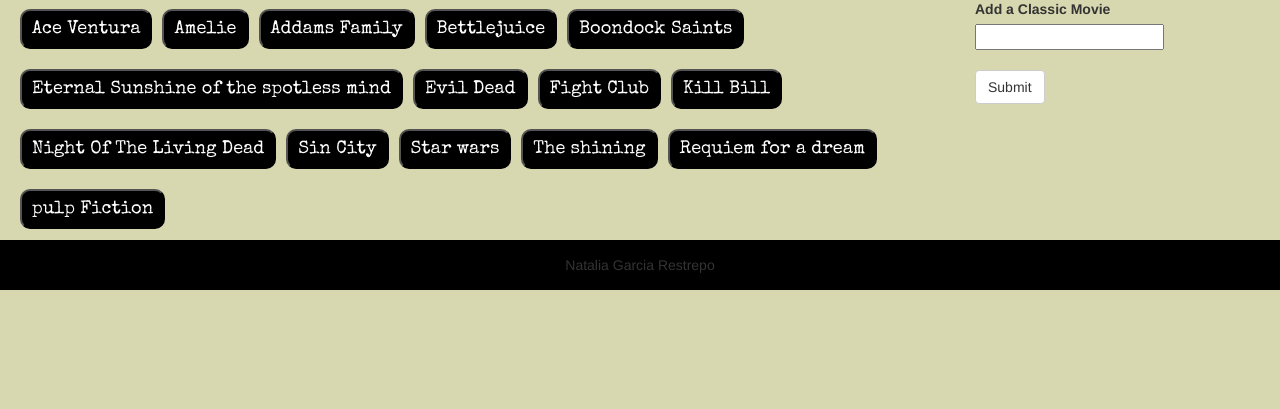
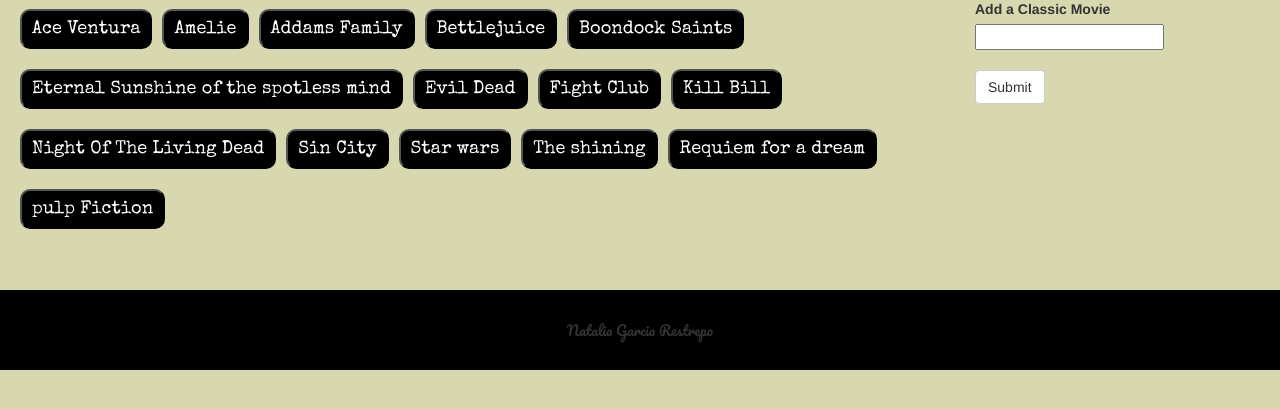
Before and after one commit to nataliagarkcia/Giftastic, a PHP site: page / in a window 1280 px wide. Shown: the part 226-635 px from the top of the page. Run offline with PHP 8.4, Linux system fonts and the light colour scheme; some web fonts are replaced.

Commit message:
heroku files

```diff
--- a/assets/css/style.css
+++ b/assets/css/style.css
@@ -39,7 +39,12 @@
 }
 
 #footer{
+	margin-top: 50px;
 	background-color: black;
-	padding:15px 0 15px 0;
+	padding:30px 0 30px 0;
 	text-align: center;
+	font-family: 'Pacifico', cursive;
+	color:#c1c1c1 0.5%;
+	font-size: 1em;
+
 }
--- a/index.html
+++ b/index.html
@@ -7,6 +7,7 @@
 	<!-- Bootstrap CSS -->
     <link rel="stylesheet" href="https://maxcdn.bootstrapcdn.com/bootstrap/3.3.6/css/bootstrap.min.css">
     <!--font added-->
+    <link href='https://fonts.googleapis.com/css?family=Pacifico' rel='stylesheet' type='text/css'>
     <link href='https://fonts.googleapis.com/css?family=Vast+Shadow' rel='stylesheet' type='text/css'>
     <link href='https://fonts.googleapis.com/css?family=Special+Elite' rel='stylesheet' type='text/css'>
 	<!--css linked-->
@@ -59,10 +60,13 @@
 	</div>
 	<div class="col-md-1"></div>
 
-	<div class="row">
+	<div class="container-fluid">
+		<div class="row">
 
 		<!--contains the buttons-->
 		<div class="col-md-12" id="footer">Natalia Garcia Restrepo</div>
+		</div>
+	</div>
 
 
 </body>
```
